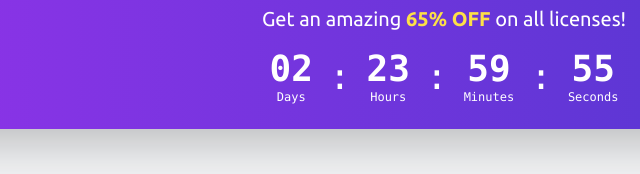
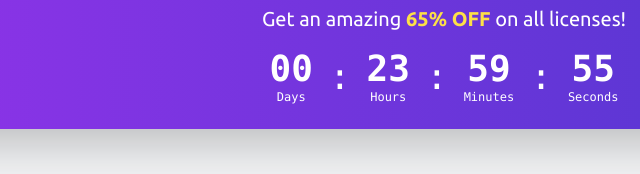
Before and after one commit to chamrong007/xstore, a plain HTML site: page index.html in a window 1280 px wide. Shown: the part 263-437 px from the top of the page, 196-836 px from the left. Drawn offline with nearby package versions, Linux system fonts and the light colour scheme.

Commit message:
Update index.html

```diff
--- a/index.html
+++ b/index.html
@@ -534,9 +534,9 @@ Thank you for your business!
             function startCountdown() {
                 let flashSaleEndDate = localStorage.getItem('flashSaleEndDate');
 
-                // If no end date or if it has passed, set a new one 3 days from now
+                // If no end date or if it has passed, set a new one 1 day from now
                 if (!flashSaleEndDate || new Date().getTime() > flashSaleEndDate) {
-                    flashSaleEndDate = new Date().getTime() + 3 * 24 * 60 * 60 * 1000;
+                    flashSaleEndDate = new Date().getTime() + 1 * 24 * 60 * 60 * 1000;
                     localStorage.setItem('flashSaleEndDate', flashSaleEndDate);
                 }
 
```
